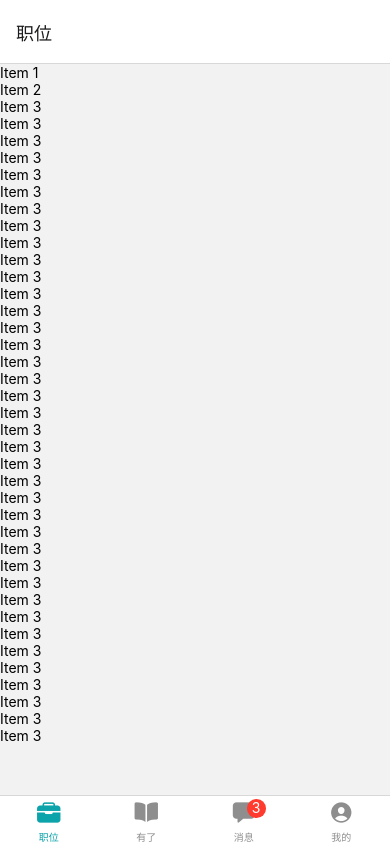
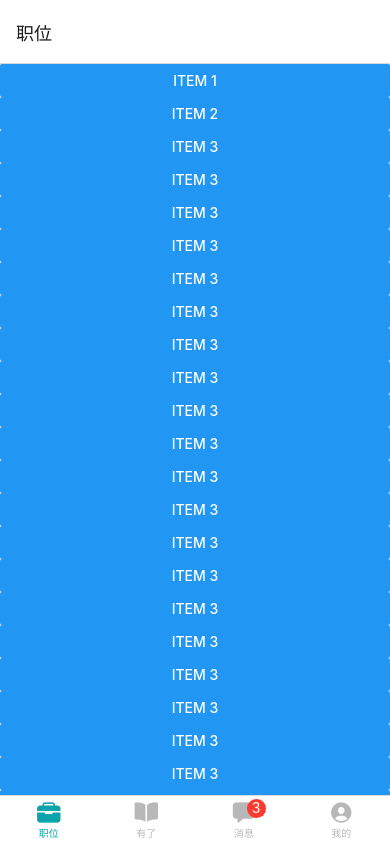
Before and after one commit to yangzeyanlove/BossByRN, a React Native app: screen /Home in a window 390 px wide. Built offline with nearby package versions, Linux system fonts and the light colour scheme.

Commit message:
feat: 嵌套路由，列表页面跳转详情页面

```diff
--- a/App.tsx
+++ b/App.tsx
@@ -1,11 +1,24 @@
 import React from 'react';
 import {NavigationContainer} from '@react-navigation/native';
+import {createNativeStackNavigator} from '@react-navigation/native-stack';
 import TabNavigator from './src/pages/TabNavigator';
+// 独立页面
+import JobDetail from './src/pages/job/detai';
+
+// 创建导航堆栈
+const Stack = createNativeStackNavigator();
 
 export default function App(): React.JSX.Element {
   return (
     <NavigationContainer>
-      <TabNavigator />
+      <Stack.Navigator initialRouteName="Home">
+        <Stack.Screen
+          name="Home"
+          component={TabNavigator}
+          options={{headerShown: false}}
+        />
+        <Stack.Screen name="JobDetail" component={JobDetail} />
+      </Stack.Navigator>
     </NavigationContainer>
   );
 }
--- a/package.json
+++ b/package.json
@@ -1,5 +1,5 @@
 {
-  "name": "BossByRN",
+  "name": "boss-by-rn",
   "version": "0.0.1",
   "private": true,
   "scripts": {
@@ -12,7 +12,7 @@
   "dependencies": {
     "@react-navigation/bottom-tabs": "^6.6.1",
     "@react-navigation/native": "^6.1.18",
-    "@react-navigation/stack": "^6.4.1",
+    "@react-navigation/native-stack": "^6.11.0",
     "react": "18.3.1",
     "react-native": "0.75.4",
     "react-native-linear-gradient": "^2.8.3",
--- a/src/pages/TabNavigator.tsx
+++ b/src/pages/TabNavigator.tsx
@@ -23,6 +23,11 @@ function TabNavigator(): React.JSX.Element {
   return (
     <Tab.Navigator
       screenOptions={{
+        tabBarLabelStyle: {
+          marginTop: -4,
+          marginBottom: 4,
+        },
+        tabBarInactiveTintColor: '#B8B8B8', // 未选中时的颜色
         tabBarActiveTintColor: themeConfig.PrimaryColor, // 选中时的颜色
       }}>
       <Tab.Screen
--- /dev/null
+++ b/src/pages/job/detai.tsx
@@ -0,0 +1,12 @@
+import React from 'react';
+import {View, Text} from 'react-native';
+
+function JobDetail(): React.JSX.Element {
+  return (
+    <View>
+      <Text>这是职位详情</Text>
+    </View>
+  );
+}
+
+export default JobDetail;
--- a/src/pages/job/index.tsx
+++ b/src/pages/job/index.tsx
@@ -1,10 +1,13 @@
 import React from 'react';
 import {
-  Text,
+  // Text,
   // View,
+  Button,
   FlatList,
 } from 'react-native';
-// import type {PropsWithChildren} from 'react';
+import {useNavigation} from '@react-navigation/native';
+import {NativeStackNavigationProp} from '@react-navigation/native-stack';
+import {RootStackParamList} from '../../types/global';
 
 const data = [
   {id: '1', title: 'Item 1'},
@@ -49,13 +52,29 @@ const data = [
   {id: '3', title: 'Item 3'},
 ];
 
-const Item = ({title}: {title: string}) => <Text>{title}</Text>;
+export type HomeScreenNavigationProp = NativeStackNavigationProp<
+  RootStackParamList,
+  'Home'
+>;
 
 function Index(): React.JSX.Element {
+  const navigation = useNavigation<HomeScreenNavigationProp>();
+
+  // const handlePress = () => {
+  //   // navigation.push('JobDetail');
+  //   navigation.navigate('JobDetail');
+  // };
+
   return (
     <FlatList
       data={data}
-      renderItem={({item}) => <Item title={item.title} />}
+      renderItem={({item}) => (
+        // <Text onPress={() => handlePress}>{item.title}</Text>
+        <Button
+          title={item.title}
+          onPress={() => navigation.navigate('JobDetail')}
+        />
+      )}
       keyExtractor={() => Math.random().toString(36)}
     />
   );
```
Also changed, not shown: src/types/global.d.ts (added, +10 -0 lines), 1 other file (tests, documents, lock files or other folders).
